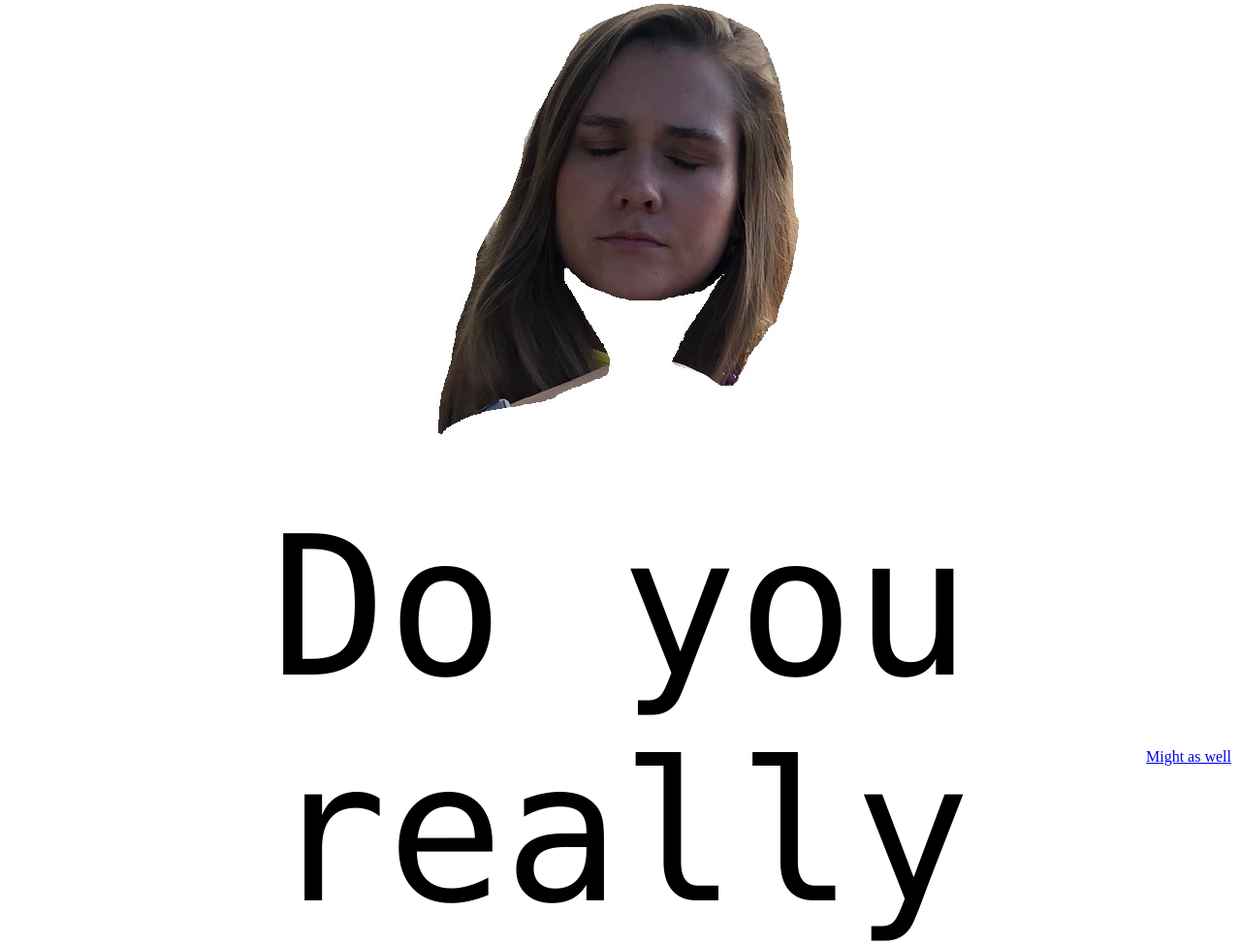
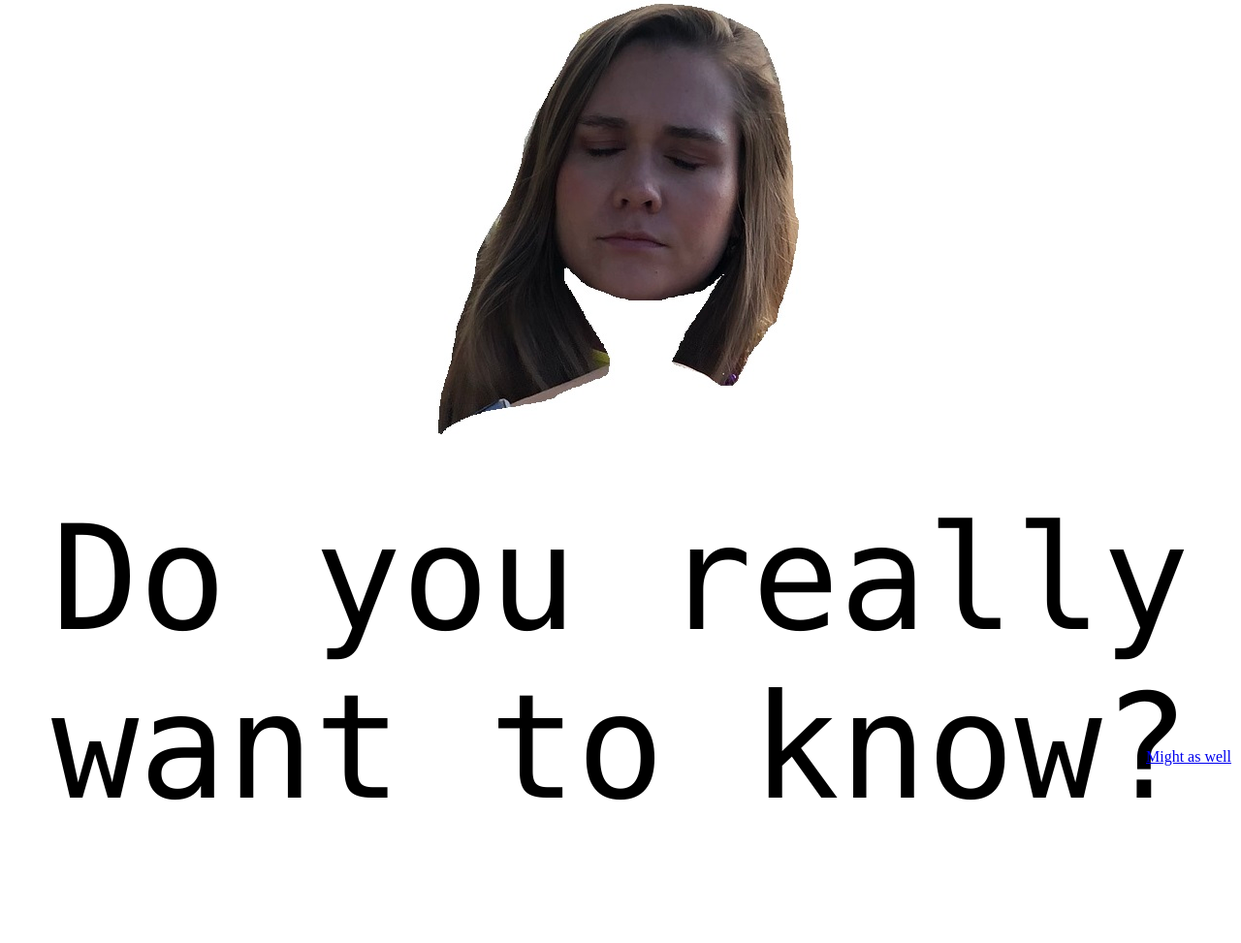
Before and after one commit to Bingobobman/marytrollreal, a plain HTML site: page index.html in a window 1280 px wide. Shown: the top 973 px of the page at 97% size. After the commit the page ends 908 px from the top, so only its background shows below. Drawn offline with Linux system fonts and the light colour scheme.

Commit message:
Update styles.css

```diff
--- a/styles.css
+++ b/styles.css
@@ -13,7 +13,7 @@ p {
   display: block;
   width: auto;
   margin: 50px auto;
-  font: 200px Monaco,"Times New Roman","DejaVu Sans Mono","Bitstream Vera Sans Mono",monospace;
+  font: 150px Monaco,"Times New Roman","DejaVu Sans Mono","Bitstream Vera Sans Mono",monospace;
   text-align: center
 }
 
```
